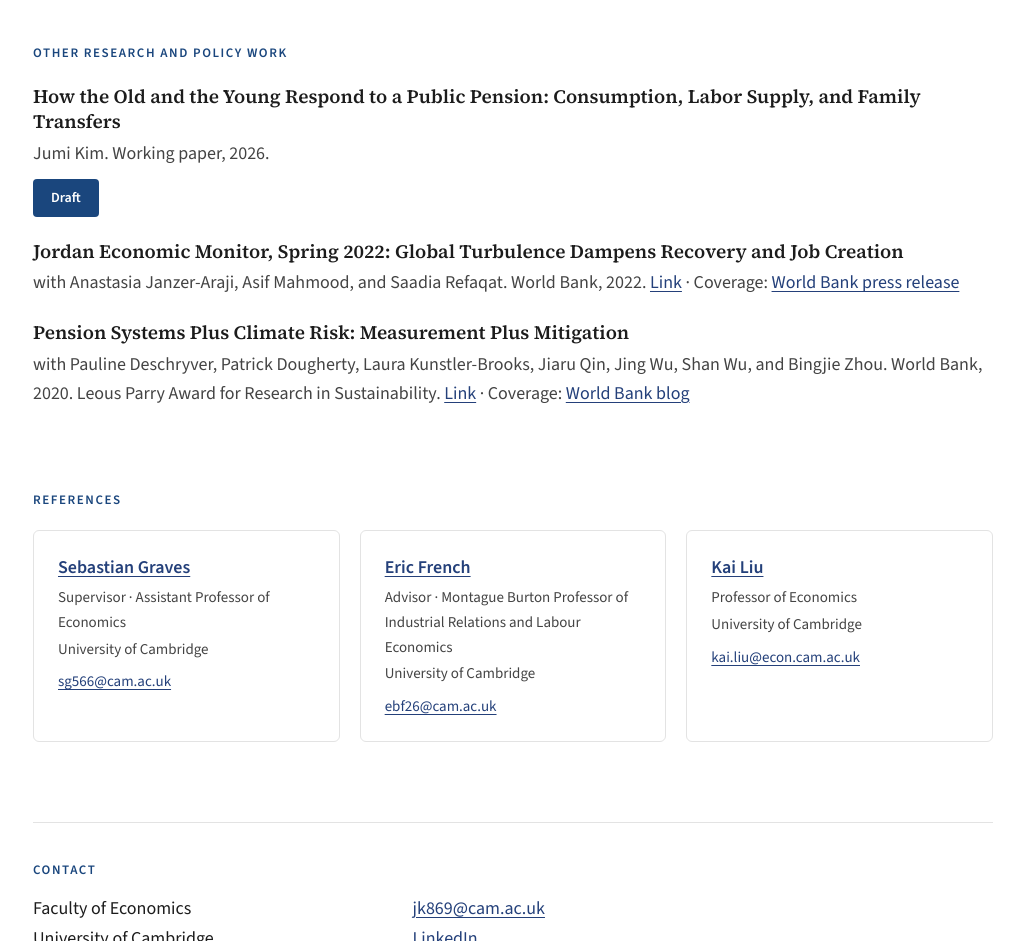
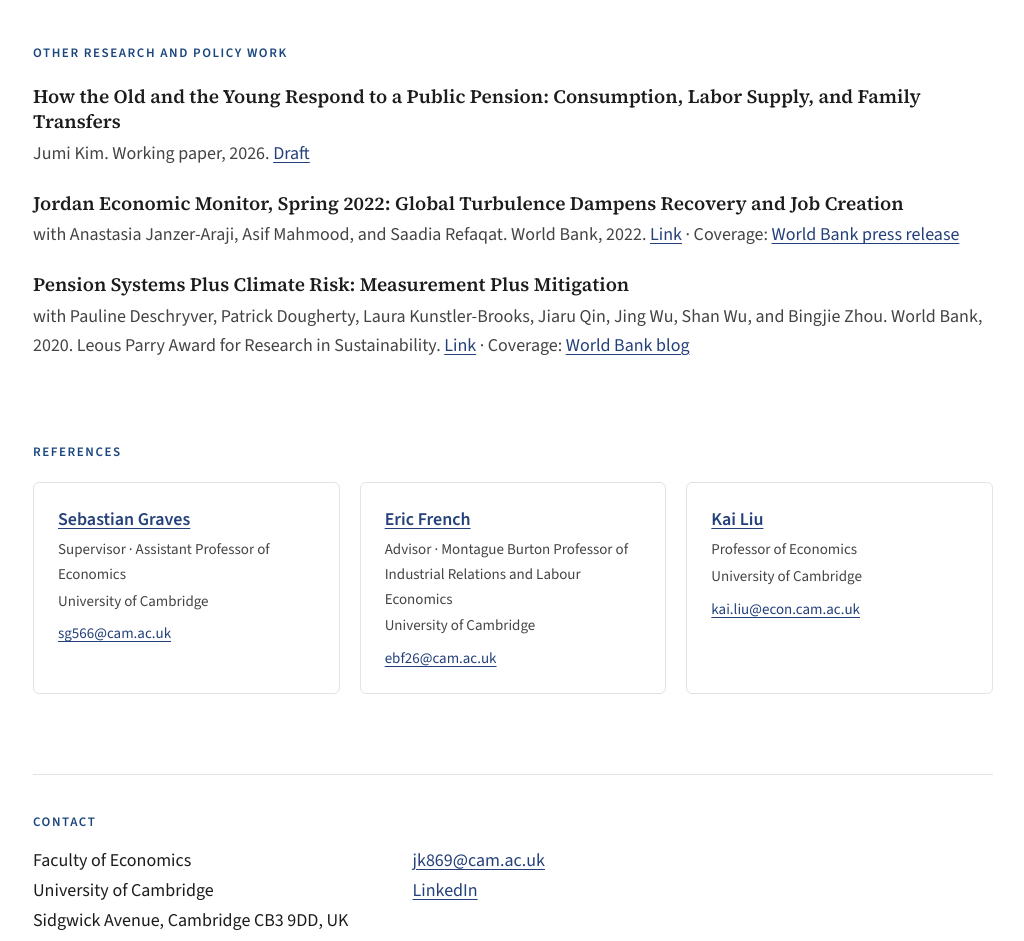
Before and after one commit to jumikim-econ/jumikim-econ.github.io, a plain HTML site: page index.html in a window 1280 px wide. Shown: the part 1560-2501 px from the top of the page, without its empty margins (127-1151 px from the left). Drawn offline with nearby package versions, Linux system fonts and the light colour scheme.

Commit message:
Add files via upload

```diff
--- a/index.html
+++ b/index.html
@@ -70,8 +70,7 @@ a:hover{color:#0f2c52}
 <ul style="margin: 0; padding: 0; list-style: none; display: flex; flex-direction: column; gap: 22px">
 <li style="display: flex; flex-direction: column; gap: 4px">
 <span style="font-family: 'Source Serif 4', Georgia, serif; font-size: 19px; font-weight: 600; line-height: 1.35">How the Old and the Young Respond to a Public Pension: Consumption, Labor Supply, and Family Transfers</span>
-<span style="color: #444444">Jumi Kim. Working paper, 2026.</span>
-<div style="display: flex; padding-top: 6px"><a role="link" aria-disabled="true" style="display: inline-flex; align-items: center; min-height: 38px; padding: 0 18px; border-radius: 4px; background: #1a467d; color: #ffffff; text-decoration: none; font-size: 14px; font-weight: 600; cursor: pointer">Draft</a></div>
+<span style="color: #444444">Jumi Kim. Working paper, 2026. <span aria-disabled="true" style="color: #24407a; text-decoration: underline; text-underline-offset: 3px">Draft</span></span>
 </li>
 <li style="display: flex; flex-direction: column; gap: 4px">
 <span style="font-family: 'Source Serif 4', Georgia, serif; font-size: 19px; font-weight: 600; line-height: 1.35">Jordan Economic Monitor, Spring 2022: Global Turbulence Dampens Recovery and Job Creation</span>
```
